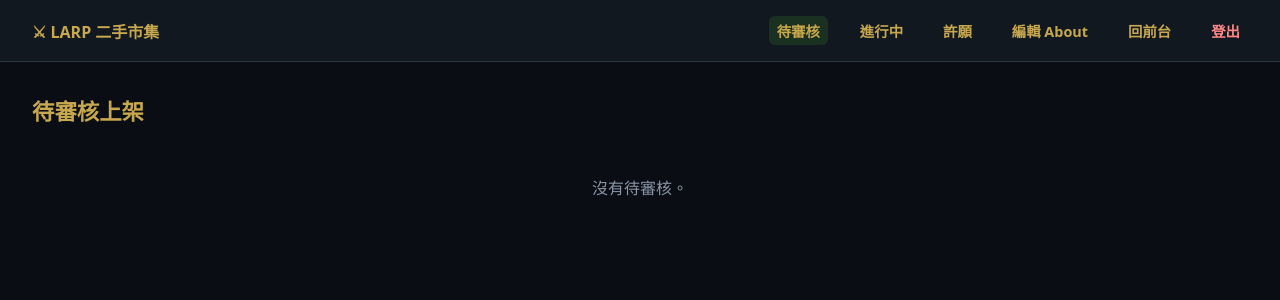
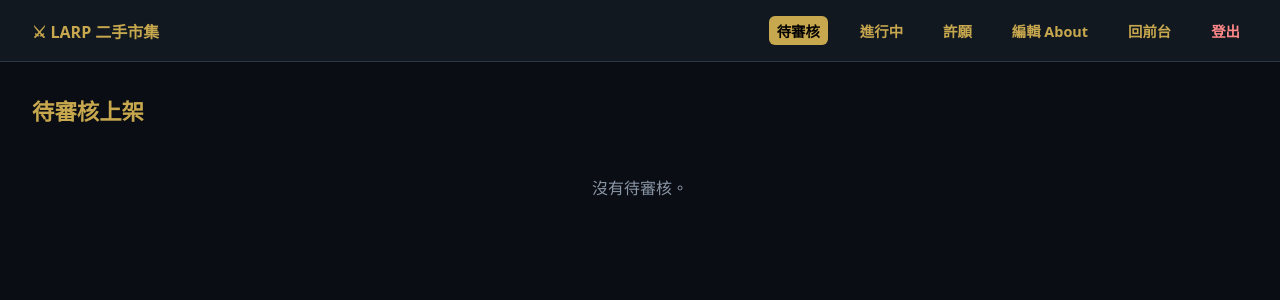
Before and after one commit to TOM-OMEGA/larp-market, a Flask app: page /admin in a window 1280 px wide. Shown: the top 300 px of the page. Run offline with Flask 3, Linux system fonts and the light colour scheme; the visitor is signed in with stand-in values (Sample User, id 1); data that the repository does not hold is empty.

Commit message:
Match active tab style with admin_about (amber bg)

```diff
--- a/backend/templates/admin.html
+++ b/backend/templates/admin.html
@@ -11,7 +11,7 @@ body { background: var(--bg); color: var(--text); font-family: system-ui, sans-s
 .navbar { background: var(--bg2); border-bottom: 1px solid var(--border); padding: 1rem 2rem; display: flex; align-items: center; gap: 1.5rem; }
 .navbar a { color: var(--amber); text-decoration: none; font-weight: bold; font-size: 0.9rem; padding: 4px 8px; border-radius: 6px; transition: background 0.15s; }
 .navbar a:hover { background: #1f2530; text-decoration: none; }
-.navbar a.active { background: #1a3020; color: var(--amber); }
+.navbar a.active { background: var(--amber); color: #000; font-weight: bold; }
 .navbar .brand { color: var(--amber); font-weight: bold; margin-right: auto; font-size: 1rem; }
 h1 { color: var(--amber); padding: 2rem 2rem 0; font-size: 1.4rem; }
 h2 { color: var(--amber); font-size: 1rem; margin-bottom: 1rem; border-bottom: 1px solid var(--border); padding-bottom: 0.5rem; }
```
